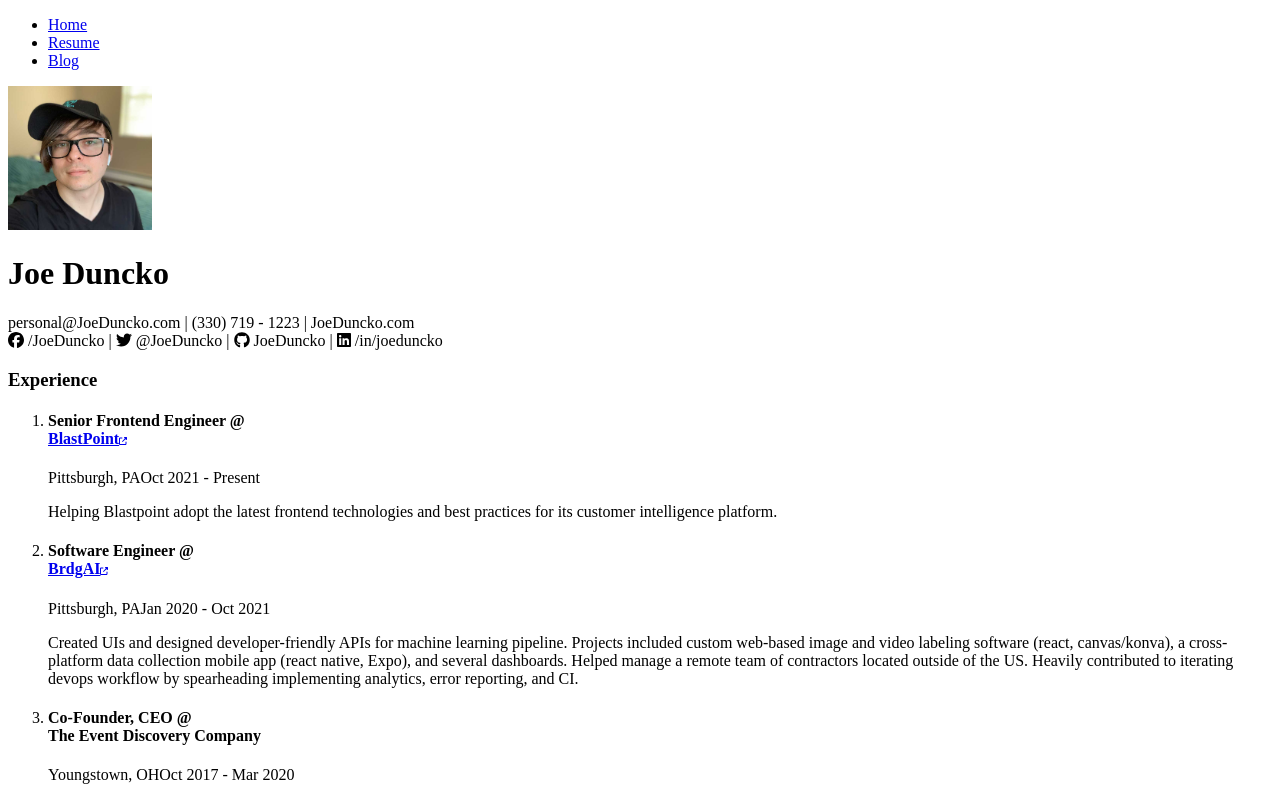
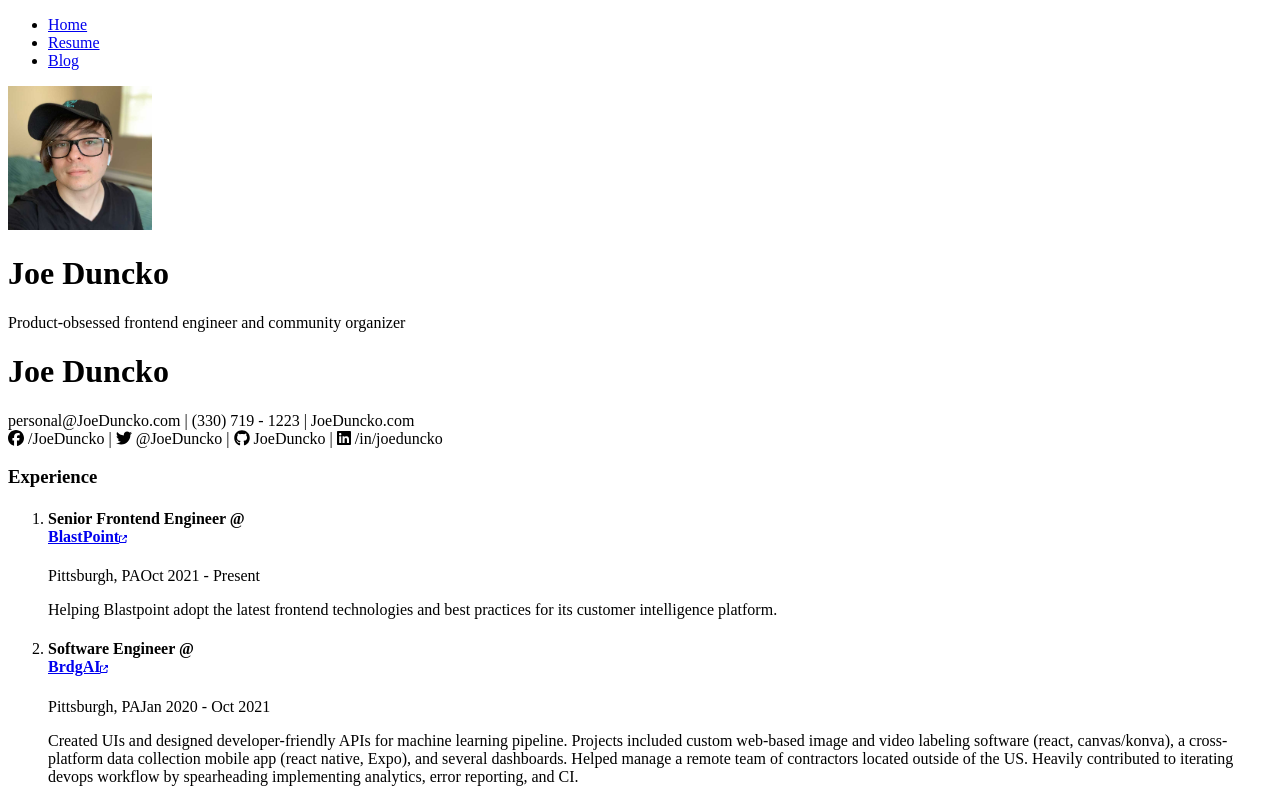
Before and after one commit to JoeDuncko/JoeDuncko.com, a Next.js app: page /resume in a window 1280 px wide. Shown: the top 800 px of the page. Built offline with nearby package versions, Linux system fonts and the light colour scheme.

Commit message:
Fix header

```diff
--- a/components/Header.tsx
+++ b/components/Header.tsx
@@ -2,7 +2,7 @@ import classnames from "classnames";
 import Image from "next/image";
 import Link from "next/link";
 import { useRouter } from "next/router";
-import { description, name } from "../constants";
+import { myName, siteDescription } from "../constants";
 
 export function Header() {
   return (
@@ -21,13 +21,13 @@ export function Header() {
         src="/images/JoeDuncko2019Square.jpg"
         height={144}
         width={144}
-        alt={name}
+        alt={myName}
       />
 
-      <h1 className="text-4xl">{name}</h1>
+      <h1 className="text-4xl">{myName}</h1>
 
       <section className="flex flex-col items-center text-center">
-        <p>{description}</p>
+        <p>{siteDescription}</p>
       </section>
     </header>
   );
```
